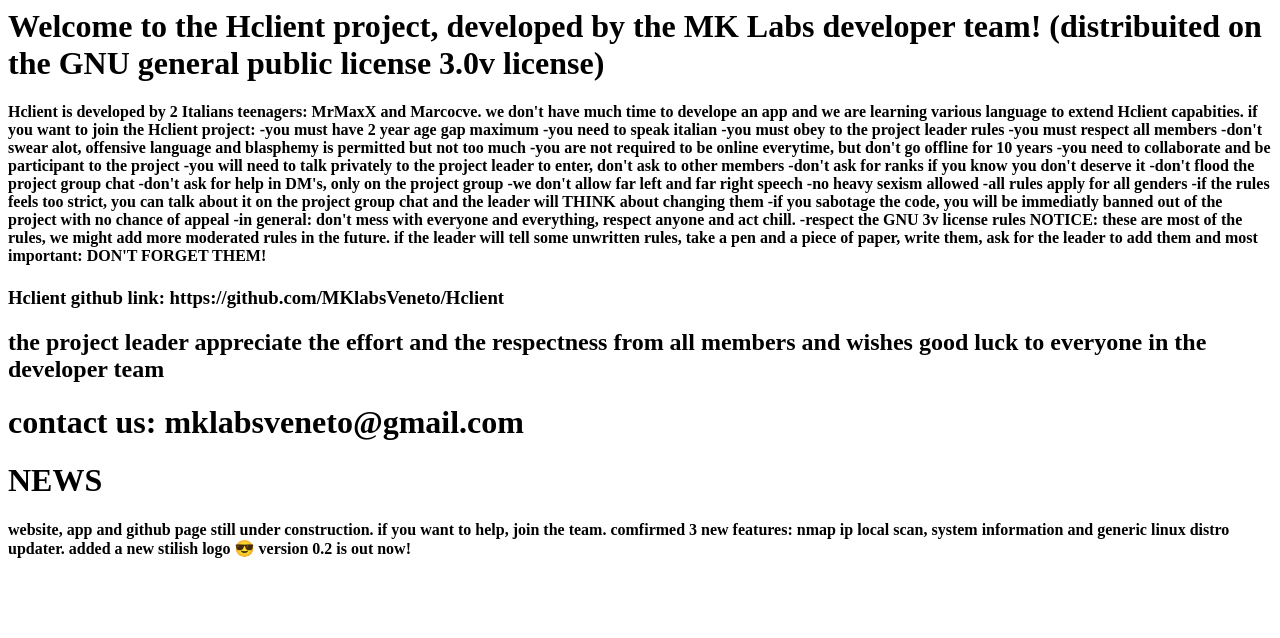
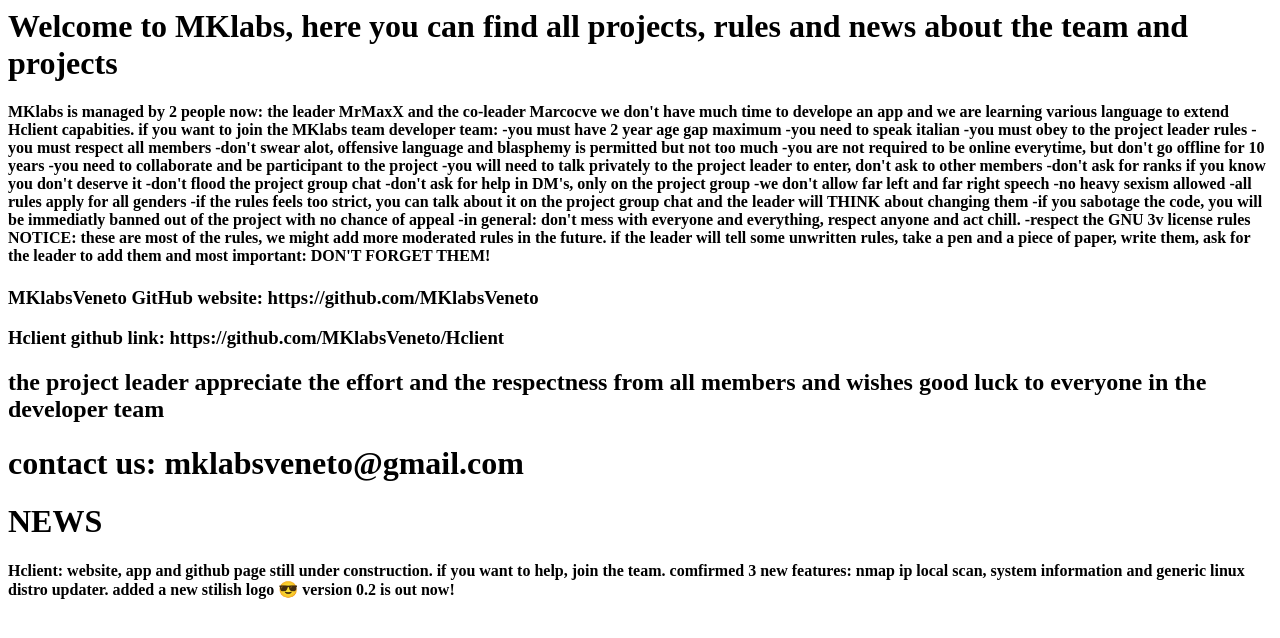
Before and after one commit to MKlabsVeneto/Hclient, a plain HTML site: page index.html in a window 1280 px wide. Drawn offline with Linux system fonts and the light colour scheme.

Commit message:
modified:   README.md 	modified:   index.html

```diff
--- a/index.html
+++ b/index.html
@@ -1,15 +1,15 @@
 <html>
 <body>
 <h1>
-Welcome to the Hclient project, developed by the MK Labs developer team! (distribuited on the GNU general public license 3.0v license)
+Welcome to MKlabs, here you can find all projects, rules and news about the team and projects
 </h1>
 <h4>
 
-Hclient is developed by 2 Italians teenagers: MrMaxX and Marcocve.
+MKlabs is managed by 2 people now: the leader MrMaxX and the co-leader Marcocve
 
 we don't have much time to develope an app and we are learning various language to extend Hclient capabities.
 
-if you want to join the Hclient project: -you must have 2 year age gap maximum
+if you want to join the MKlabs team developer team: -you must have 2 year age gap maximum
                                                     -you need to speak italian
                                                     -you must obey to the project leader rules
                                                     -you must respect all members
@@ -30,6 +30,7 @@ if you want to join the Hclient project: -you must have 2 year age gap maximum
                                                     NOTICE: these are most of the rules, we might add more moderated rules in the future. if the leader will tell some unwritten rules,
                                                     take a pen and a piece of paper, write them, ask for the leader to add them and most important: DON'T FORGET THEM!
 </h4>
+<h3>MKlabsVeneto GitHub website: https://github.com/MKlabsVeneto</h3>
 <h3>Hclient github link: https://github.com/MKlabsVeneto/Hclient</h3>
 <h2>
 the project leader appreciate the effort and the respectness from all members and wishes good luck to everyone in the developer team
@@ -41,7 +42,7 @@ contact us: mklabsveneto@gmail.com
 NEWS
 </h1>
 <h4>
-website, app and github page still under construction. if you want to help, join the team.
+Hclient: website, app and github page still under construction. if you want to help, join the team.
          comfirmed 3 new features: nmap ip local scan, system information and generic linux distro updater.
          added a new stilish logo 😎
          version 0.2 is out now!
```
Also changed, not shown: 1 other file. Lines whose indentation alone changed are shown as unchanged.
